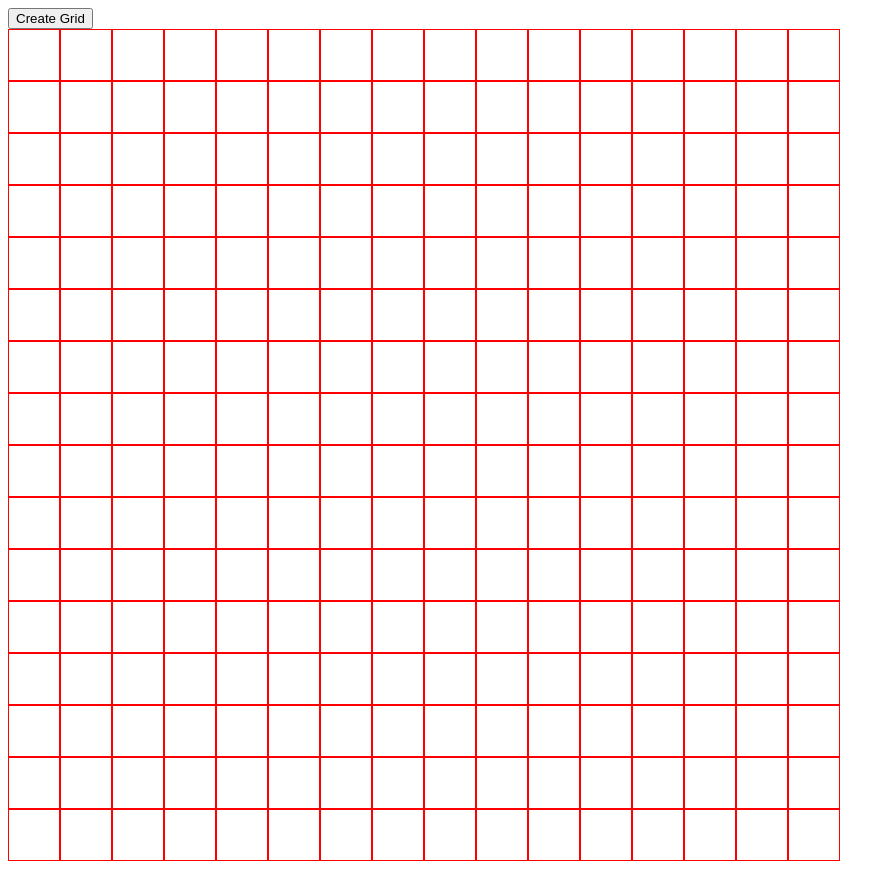
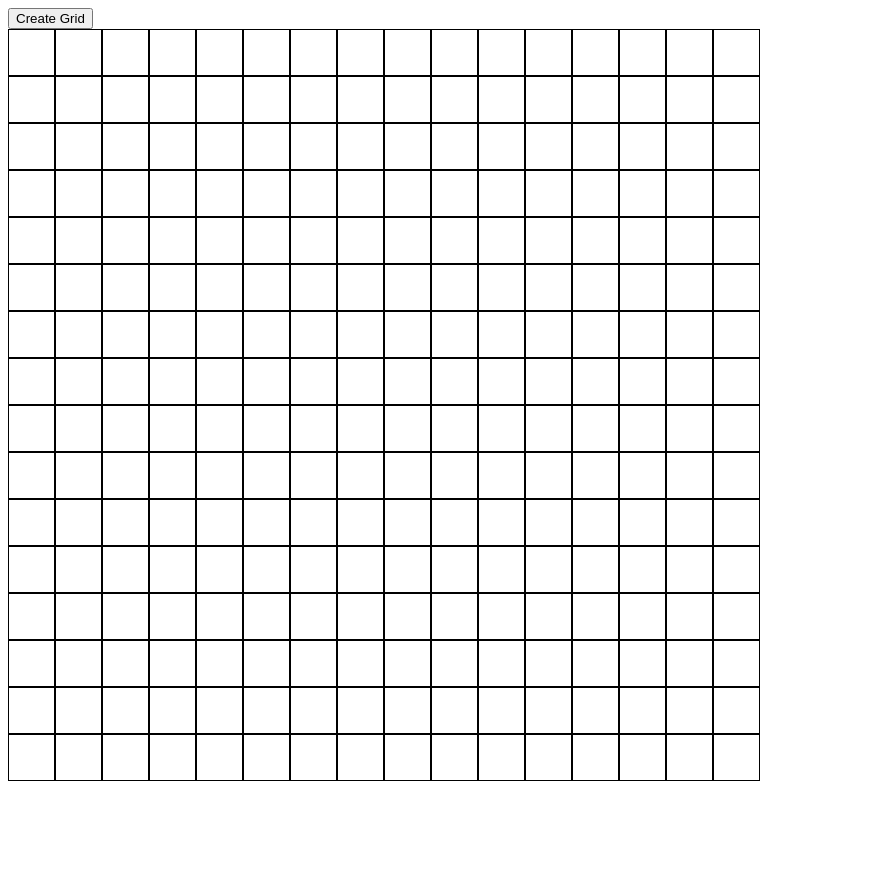
Before and after one commit to CarterJWard/ODIN-Etch, a plain HTML site: page index.html in a window 1280 px wide. Shown: the whole page, without its empty margins (0-895 px from the left). After the commit the page ends 800 px from the top, so only its background shows below. Drawn offline with Linux system fonts and the light colour scheme.

Commit message:
Dynamic sizing and color on hover Color of div will now change to black when mouse hover over grid will adjust to smallest dimension of the window

```diff
--- a/script.js
+++ b/script.js
@@ -1,4 +1,6 @@
 const pageSetup = (size) => {
+    let page = (Math.min(window.innerHeight, window.innerWidth)) - 80
+    console.log(page)
     document.querySelector('#grid').innerHTML = ""
     for (width = 0; width < size; width++) {
         let parent = document.createElement('div')
@@ -11,6 +13,11 @@ const pageSetup = (size) => {
             holder.id = height + " " + width
             holder.classList.add('box')
             holder.classList.add('child')
+            holder.style.width = (page / size) + "px"
+            holder.style.height = (page / size) + "px"
+            holder.onmouseover = () => {
+                holder.style.backgroundColor = 'black'
+            }
             parent.appendChild(holder)
         }
     }
--- a/style.css
+++ b/style.css
@@ -1,11 +1,5 @@
 .box {
-    width: 50px;
-    height: 50px;
-    border: 1px solid red;
-}
-
-.child:hover {
-    background-color: gray;
+    border: 1px solid black;
 }
 
 #grid {
```
